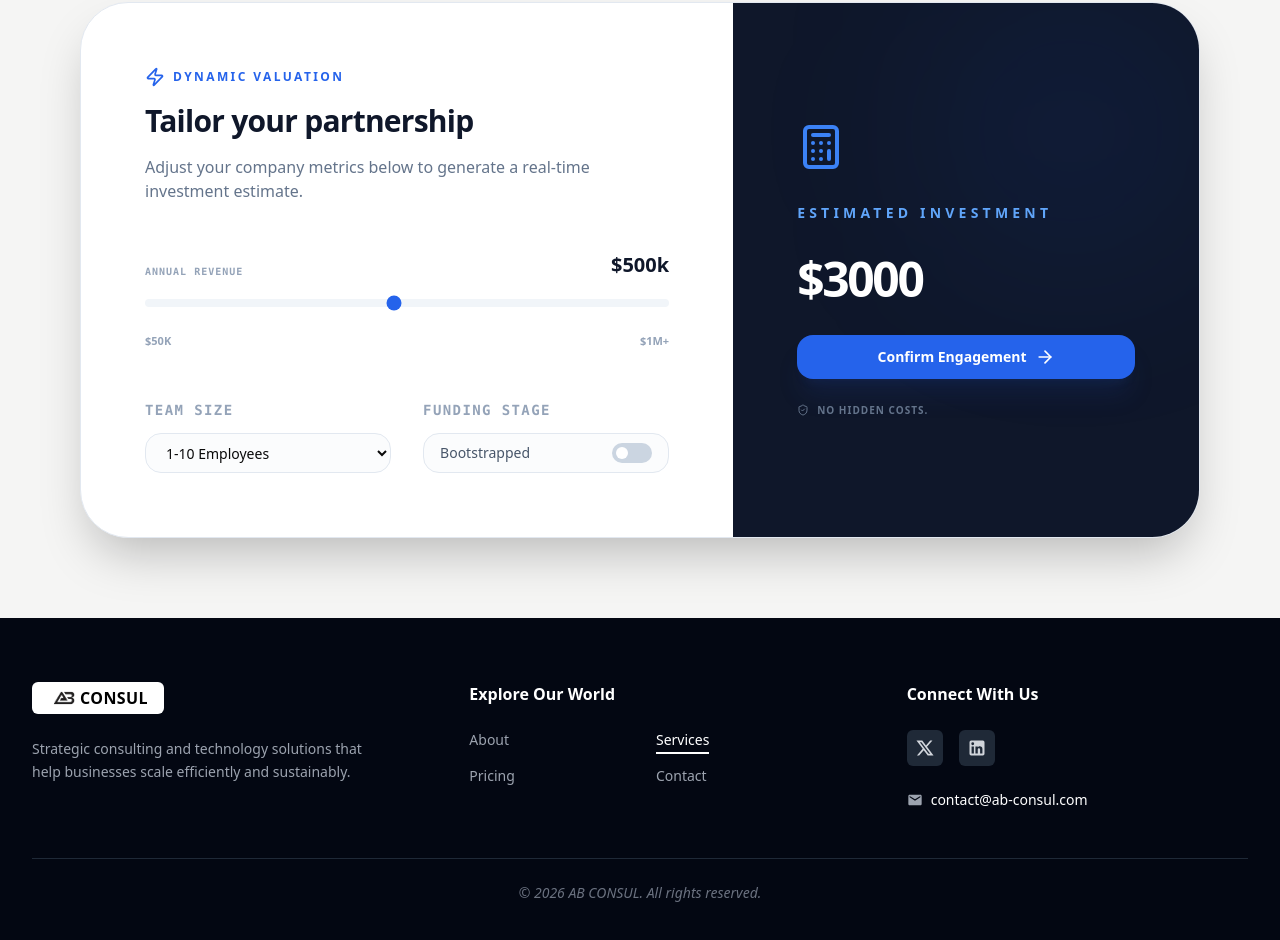
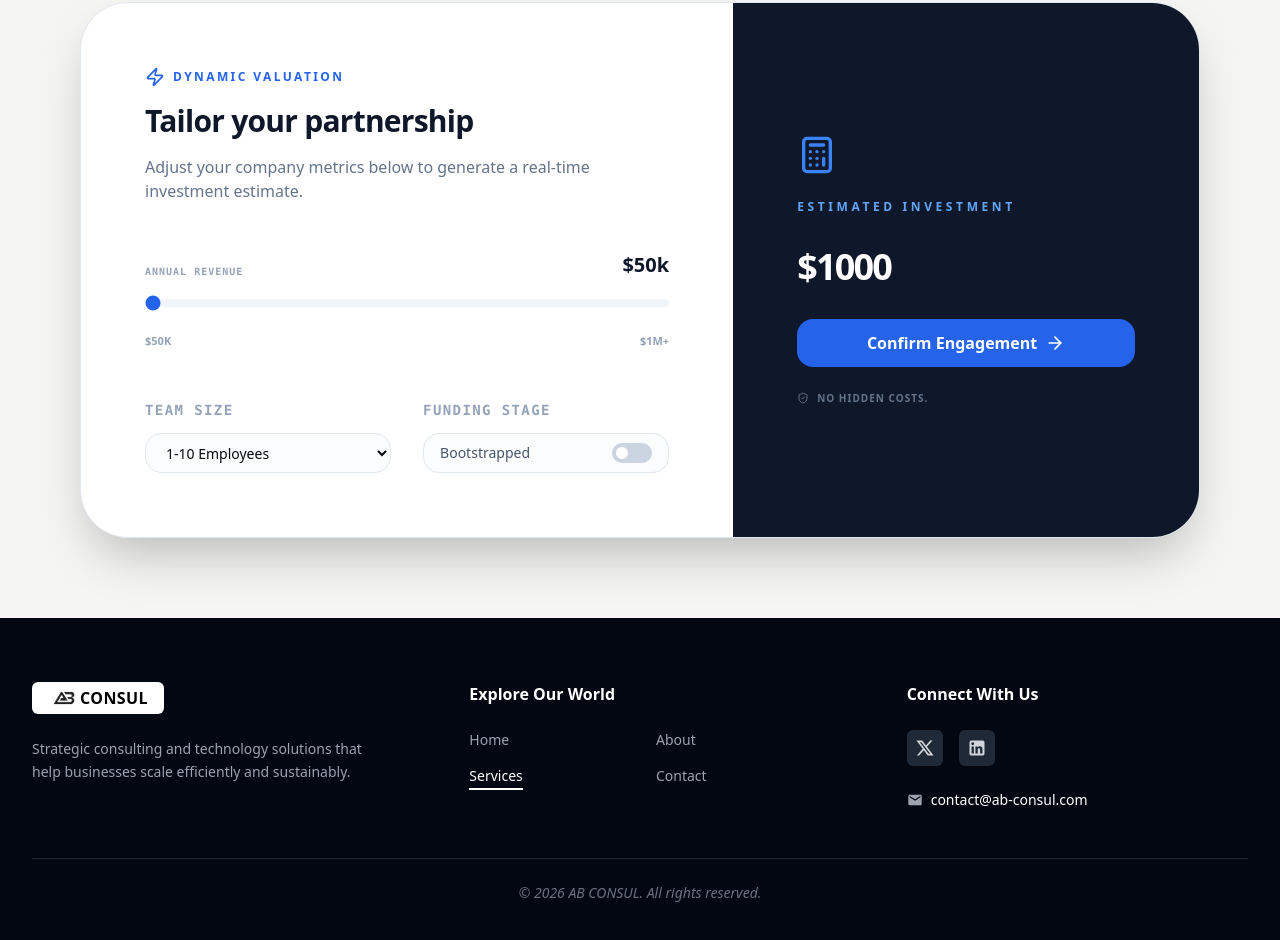
Before and after one commit to l-tting/ab-consul, a Next.js app in the folder my-app/: page /services in a window 1280 px wide. Shown: the part 2480-3420 px from the top of the page. Built offline with nearby package versions, Linux system fonts and the light colour scheme.

Commit message:
adjusted tier pricing && navlinks

```diff
--- a/my-app/src/components/Navlinks.jsx
+++ b/my-app/src/components/Navlinks.jsx
@@ -1,7 +1,7 @@
 // nav-data.js
 export const NAV_LINKS = [
+  { href: "/", label: "Home" },
   { href: "/about", label: "About" },
   { href: "/services", label: "Services" },
-  { href: "/pricing", label: "Pricing" },
   { href: "/contact", label: "Contact" },
 ];
--- a/my-app/src/components/PricingTiers.jsx
+++ b/my-app/src/components/PricingTiers.jsx
@@ -4,17 +4,24 @@ import { useState, useEffect } from "react";
 import { Calculator, ArrowRight, ShieldCheck, Zap } from "lucide-react";
 
 export default function PricingCalculator() {
-  const [revenue, setRevenue] = useState(500000);
+  const BASE_PRICE = 1000;
+  const MIN_REVENUE = 50000;
+
+  const [revenue, setRevenue] = useState(MIN_REVENUE);
   const [isSeeded, setIsSeeded] = useState(false);
   const [companySize, setCompanySize] = useState("1-10");
-  const [estimate, setEstimate] = useState(0);
+  const [estimate, setEstimate] = useState(BASE_PRICE);
 
   useEffect(() => {
-    const base = 1000;
-    const revenueFactor = revenue * 0.004;
+    const revenueFactor = (revenue - MIN_REVENUE) * 0.004;
     const seedPremium = isSeeded ? 2000 : 0;
-    const sizePremium = companySize === "50+" ? 2500 : companySize === "11-50" ? 1200 : 0;
-    setEstimate(base + revenueFactor + seedPremium + sizePremium);
+    const sizePremium =
+      companySize === "50+" ? 2500 :
+      companySize === "11-50" ? 1200 : 0;
+
+    const total = BASE_PRICE + revenueFactor + seedPremium + sizePremium;
+
+    setEstimate(total);
   }, [revenue, isSeeded, companySize]);
 
   return (
@@ -115,25 +122,20 @@ export default function PricingCalculator() {
 
           {/* RIGHT SIDE */}
           <div className="lg:col-span-5 bg-slate-900 p-6 sm:p-8 md:p-12 lg:p-16 flex flex-col justify-center relative">
-            <div className="absolute top-0 right-0 w-40 md:w-64 h-40 md:h-64 bg-blue-600/10 blur-[80px] md:blur-[100px] rounded-full" />
+            <div className="relative z-10 text-center lg:text-left">
+              <Calculator className="w-10 h-10 text-blue-500 mb-6 mx-auto lg:mx-0" />
 
-            <div className="relative z-10 text-center lg:text-left">
-              <Calculator className="w-10 h-10 md:w-12 md:h-12 text-blue-500 mb-6 md:mb-8 mx-auto lg:mx-0" />
-
-              <p className="text-blue-400 text-xs sm:text-sm font-bold uppercase tracking-[0.3em] mb-8">
-                Estimated  Investment
+              <p className="text-blue-400 text-xs font-bold uppercase tracking-[0.3em] mb-8">
+                Estimated Investment
               </p>
 
               <div className="flex items-baseline justify-center lg:justify-start gap-2 mb-8">
-                <span className="text-4xl sm:text-5xl font-bold text-white tracking-tighter">
+                <span className="text-4xl font-bold text-white tracking-tighter">
                   ${Math.floor(estimate / 100) * 100}
                 </span>
-                {/* <span className="text-slate-500 text-lg sm:text-xl font-medium">
-                  /mo
-                </span> */}
               </div>
 
-              <button className="w-full py-3 bg-blue-600 hover:bg-blue-700 text-white rounded-2xl font-bold text-sm sm:text-md flex items-center justify-center gap-2 transition-all shadow-xl shadow-blue-900/20">
+              <button className="w-full py-3 bg-blue-600 hover:bg-blue-700 text-white rounded-2xl font-bold flex items-center justify-center gap-2">
                 Confirm Engagement
                 <ArrowRight className="w-5 h-5" />
               </button>
```
